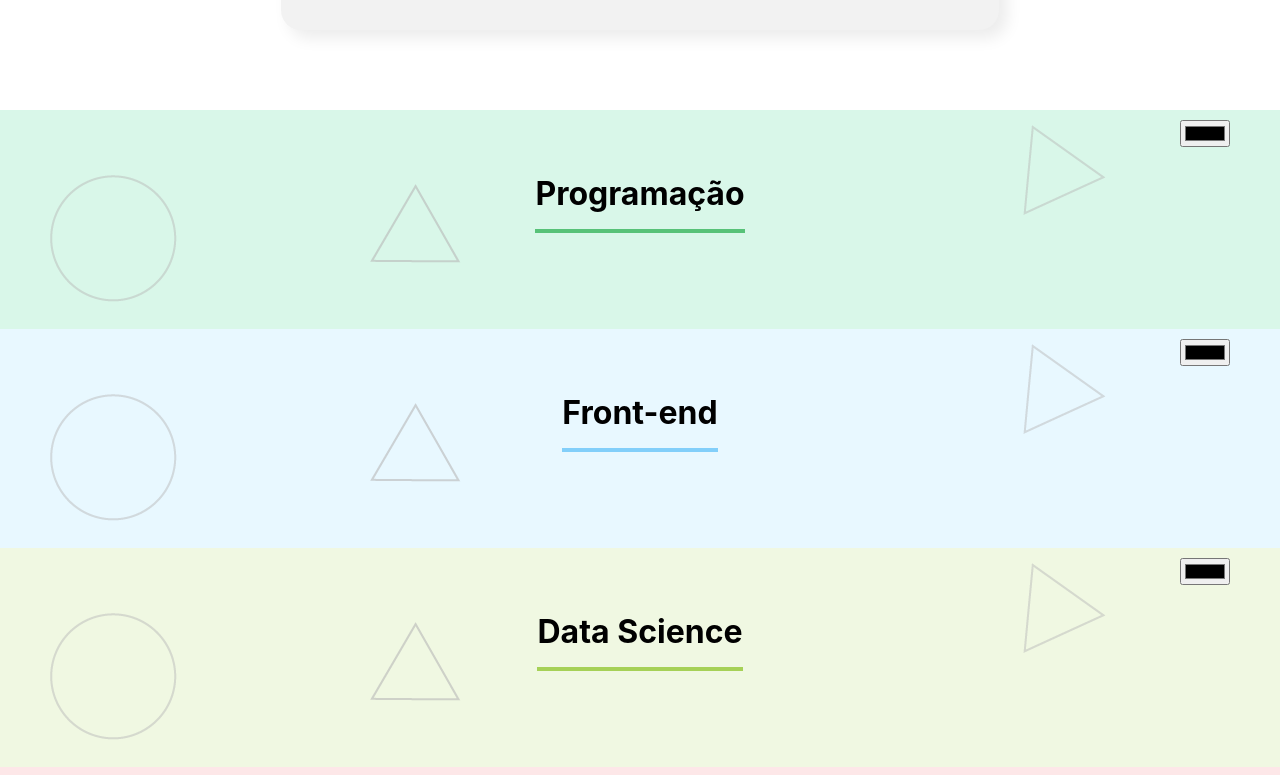
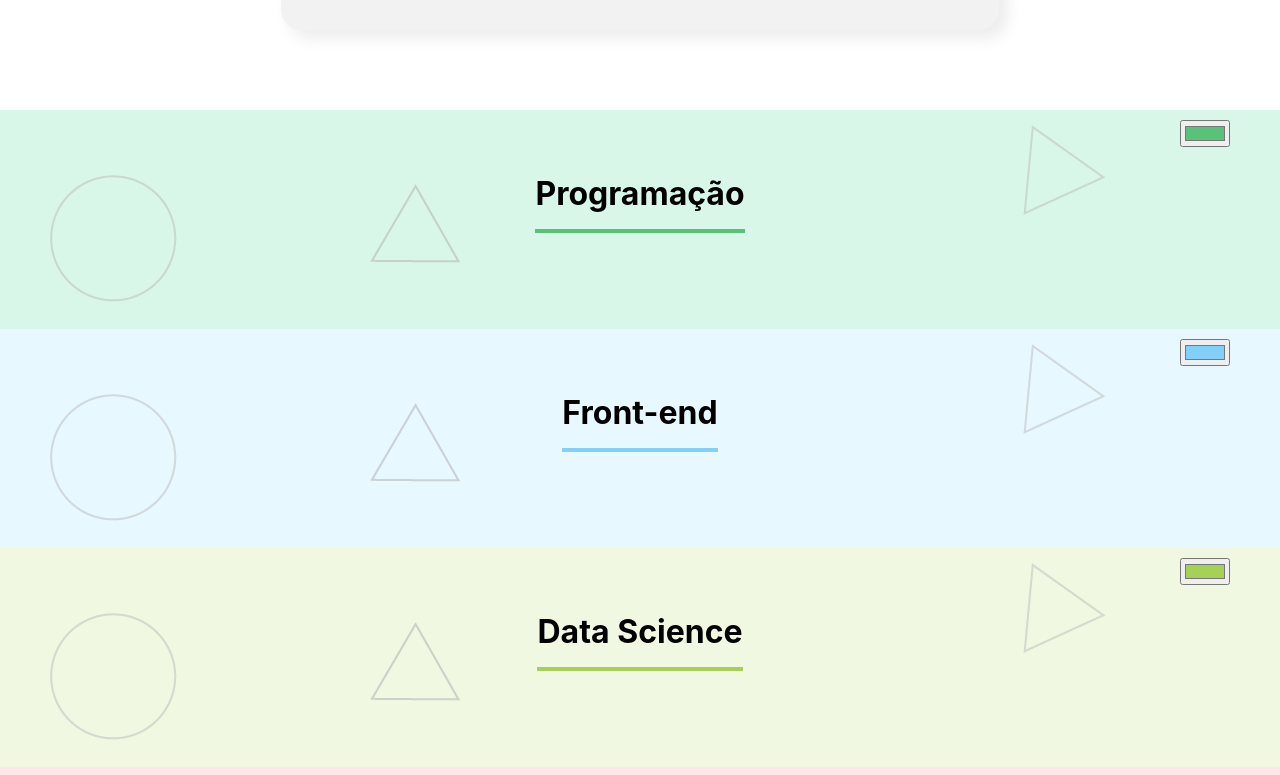
Before and after one commit to ogustavoalves/Curso-React-Alura, a React (Create React App) app: page / in a window 1280 px wide. Shown: the part 1400-2175 px from the top of the page. Built offline with nearby package versions, Linux system fonts and the light colour scheme.

Commit message:
feat: color changing

```diff
--- a/src/App.js
+++ b/src/App.js
@@ -6,7 +6,7 @@ import Rodape from './componentes/Rodape';
 
 function App() {
 
-  const times = [
+  const [times, setTimes] = useState([
     {nome:'Programação', corPrimaria:'#57c278', corSecundaria:'#d9f7e9'},
     {nome:'Front-end', corPrimaria:'#82CFFA', corSecundaria:'#E8F8FF'},
     {nome:'Data Science', corPrimaria:'#A6D157', corSecundaria:'#F0F8E2'},
@@ -14,7 +14,7 @@ function App() {
     {nome:'UX e Design', corPrimaria:'#DB6EBF', corSecundaria:'#FAE9F5'},
     {nome:'Mobile', corPrimaria:'#FFBA05', corSecundaria:'#FFF5D9'},
     {nome:'Inovação e Gestão', corPrimaria:'#FF8A29', corSecundaria:'#FFEEDF'}
-  ]
+  ])
 
   const [colaboradores, setColaboradores] = useState([])
 
@@ -27,12 +27,22 @@ function App() {
     console.log('Deletando colaborador')
   }
 
+  function mudarCorDoTime(cor, nome) {
+    setTimes(times.map(time => {
+      if(time.nome === nome) {
+        time.corSecundaria = cor;
+      }
+      return time;
+    }));
+  }
+
   return (
     <div className="App">
       <Banner/>
       <Forumulario times={times.map(time => time.nome)} aoColaboradorCadastrado={colaborador => aoNovoColaboradorAdicionado(colaborador)}/>
       {times.map(time =>
         <Time
+          mudarCor ={mudarCorDoTime}
           key={time.nome}
           nome={time.nome}
           corPrimaria={time.corPrimaria}
--- a/src/componentes/Time/index.js
+++ b/src/componentes/Time/index.js
@@ -5,7 +5,8 @@ const Time = (props) => {
 
     return (
         <section className='time' style={{backgroundColor:props.corSecundaria}}>
-            <input type='color' className='input-color'/>
+            {/* input de cor: */}
+            <input value={props.corPrimaria} onChange={evento => props.mudarCor(evento.target.value, props.nome)} type='color' className='input-color'/>
             <h3 style={{borderColor:props.corPrimaria}}>{props.nome}</h3>
             <div className='colaboradores'>
                 {props.colaboradores.map(colaborador => {
```
